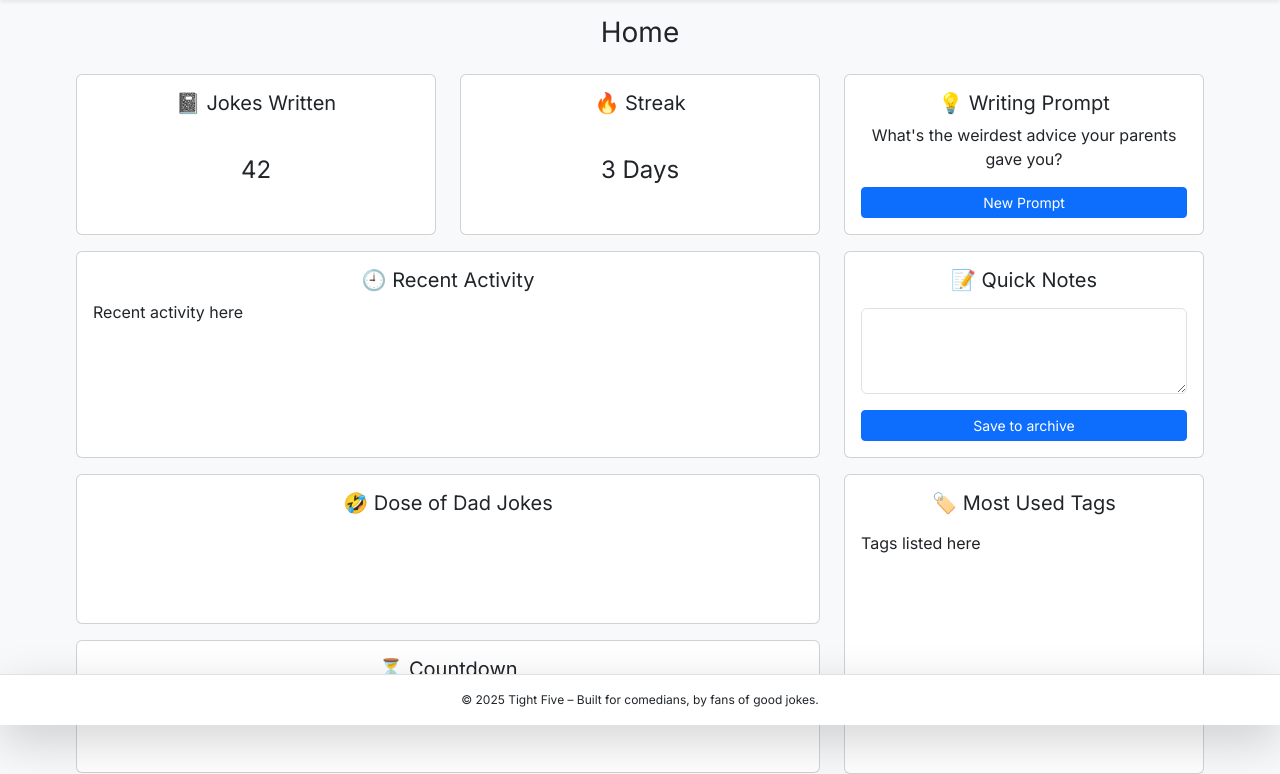
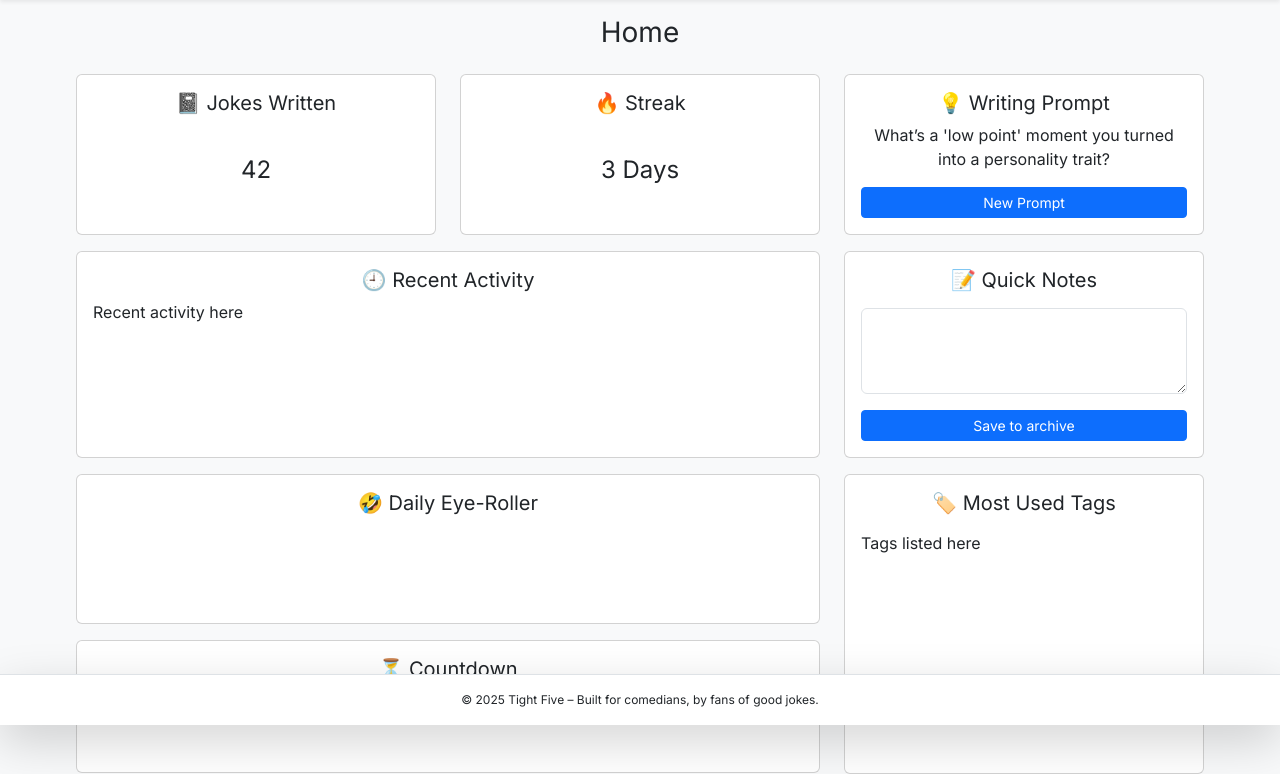
Before and after one commit to veeringnugget/TightFive, a Flask app: page / in a window 1280 px wide. Shown: the part 75-849 px from the top of the page. Run offline with Flask 3, Linux system fonts and the light colour scheme; data that the repository does not hold is empty.

Commit message:
Changed prompts from being static to dynamic

```diff
--- a/templates/home.html
+++ b/templates/home.html
@@ -37,8 +37,8 @@
         <div class="card h-100 w-100">
             <div class="card-body d-flex justify-content-center flex-column">
                 <h5 class="card-title">💡 Writing Prompt</h5>
-                <p class="card-text">What's the weirdest advice your parents gave you?</p>
-                <a href="#" class="btn btn-primary btn-sm">New Prompt</a>
+                <p class="card-text" id="prompt-text">{{prompt}}</p>
+                <a href="#" class="btn btn-primary btn-sm" id="prompt">New Prompt</a>
             </div>
         </div>
     </div>
@@ -80,7 +80,7 @@
     <div class="col-8 col-md-8 col-sm-8 col-xl-8 col-xxl-8">
         <div class="card h-50 w-100">
             <div class="card-body d-flex flex-column">
-                <h5 class="card-title text-center">🤣 Dose of Dad Jokes</h5>
+                <h5 class="card-title text-center">🤣 Daily Eye-Roller</h5>
                 <p class="card-text pt-2"><em>{{joke}}</em></p>
             </div>
         </div>
```
